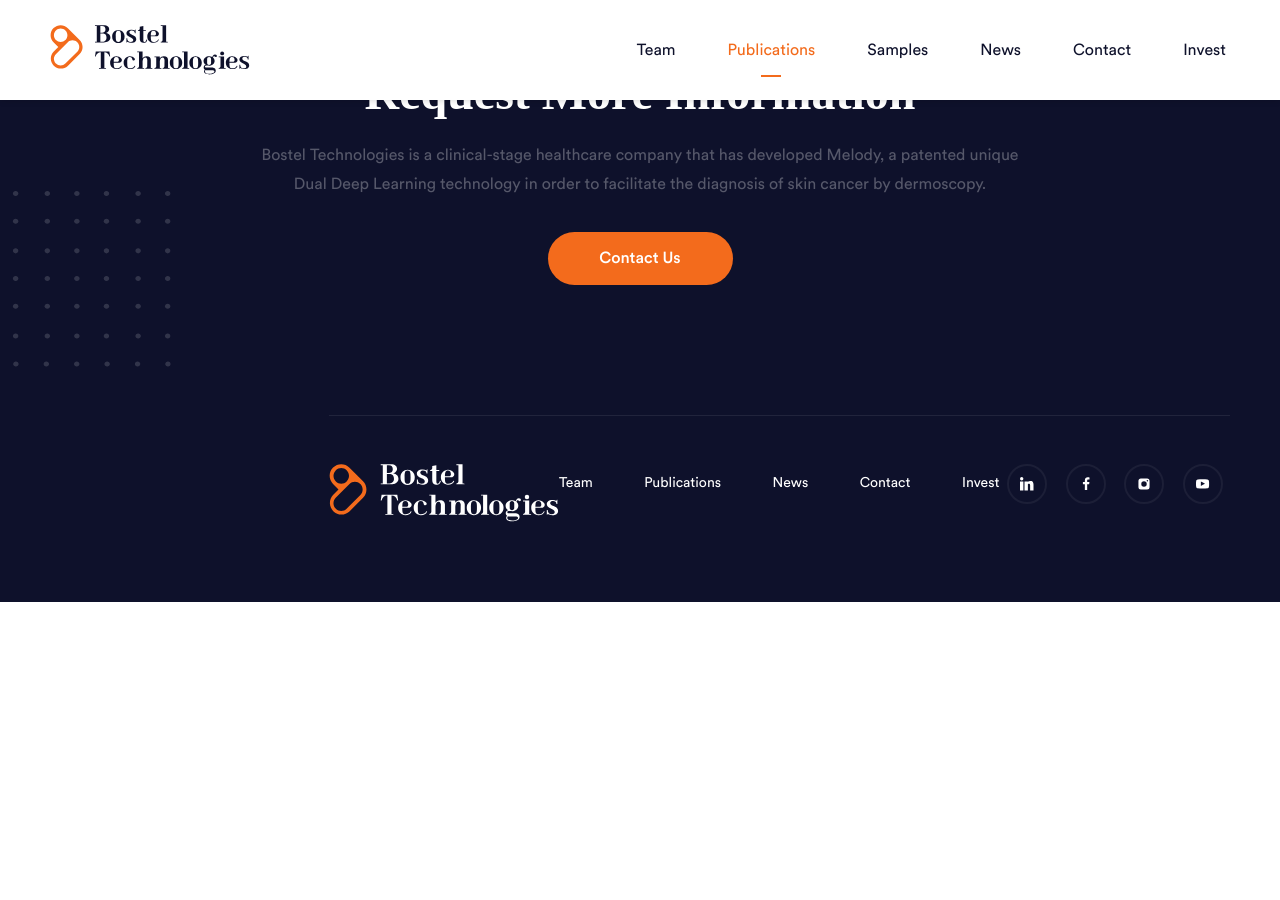
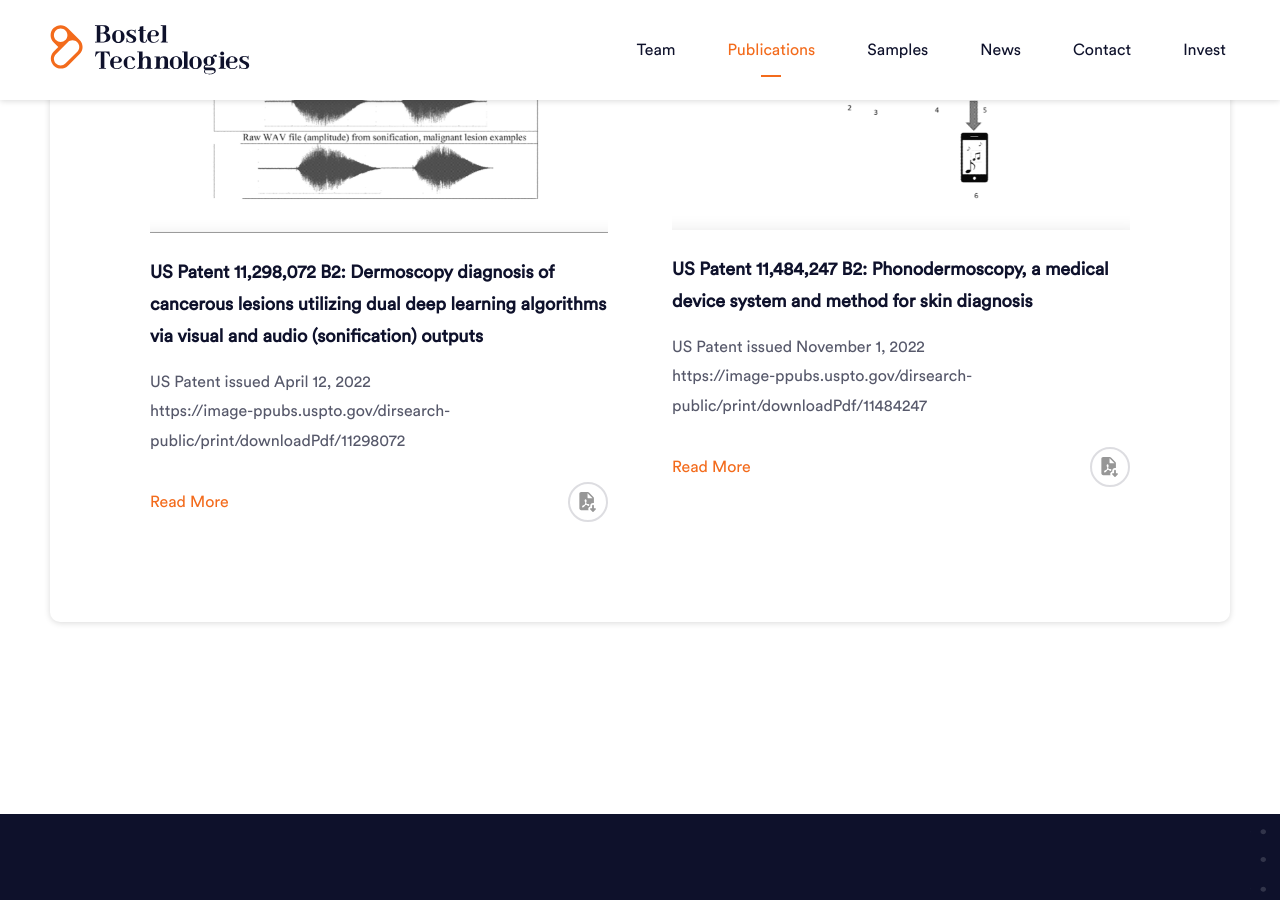
Before and after one commit to brucenwalker/bostelweb, a Jekyll site: the page built from publications.md, in a window 1280 px wide and 900 px high, scrolled down 2799 px. Built offline with Jekyll 4.4.1, drawn with Linux system fonts in a browser that asks for light colours; some web fonts are replaced; before the commit the page ends 3401 px from its top, so only the background shows below that.

Commit message:
Add files via upload

```diff
--- a/publications.md
+++ b/publications.md
@@ -74,6 +74,33 @@ slug: publications
 
                 </div>
 
+                <div class="publications">
+
+                    <div class="publication">
+                        <a href="/patent-us11298072B2"><img class="publication-img" src="assets/Patent-US11298072B2-frontpage.png" width="435" alt="cover of patent"/></a>
+                        <h4 class="h4">US Patent 11,298,072 B2: Dermoscopy diagnosis of cancerous lesions utilizing dual deep learning algorithms via visual and audio (sonification) outputs</h4>
+                        <p>US Patent issued April 12, 2022<br>https://image-ppubs.uspto.gov/dirsearch-public/print/downloadPdf/11298072</p>
+
+                        <div class="publication-footer">
+                            <a href="/patent-us11298072B2">Read More</a>
+                            <a class="btn btn--icon btn--icon-light pdf-btn" href="/assets/Patent-US11298072B2.pdf" target="_blank"><svg class="icon" aria-title="download PDF"><use xlink:href="/assets/site.svg#pdf-download" /></svg></a>
+                        </div>
+                    </div>
+
+                    <div class="publication">
+                        <a href="/patent-us11484247B2"><img class="publication-img" src="assets/Patent-US11484247B2-frontpage.png" width="435" alt="cover of patent"/></a>
+                        <h4 class="h4">US Patent 11,484,247 B2: Phonodermoscopy, a medical device system and method for skin diagnosis</h4>
+                        <p>US Patent issued November 1, 2022<br>https://image-ppubs.uspto.gov/dirsearch-public/print/downloadPdf/11484247</p>
+
+                        <div class="publication-footer">
+                            <a href="/patent-us11484247B2">Read More</a>
+                            <a class="btn btn--icon btn--icon-light pdf-btn" href="/assets/Patent-US11484247B2.pdf" target="_blank"><svg class="icon" aria-title="download PDF"><use xlink:href="/assets/site.svg#pdf-download" /></svg></a>
+                        </div>
+                    </div>
+
+
+
+                </div>
             </div>
         </section>
     </div>
```
